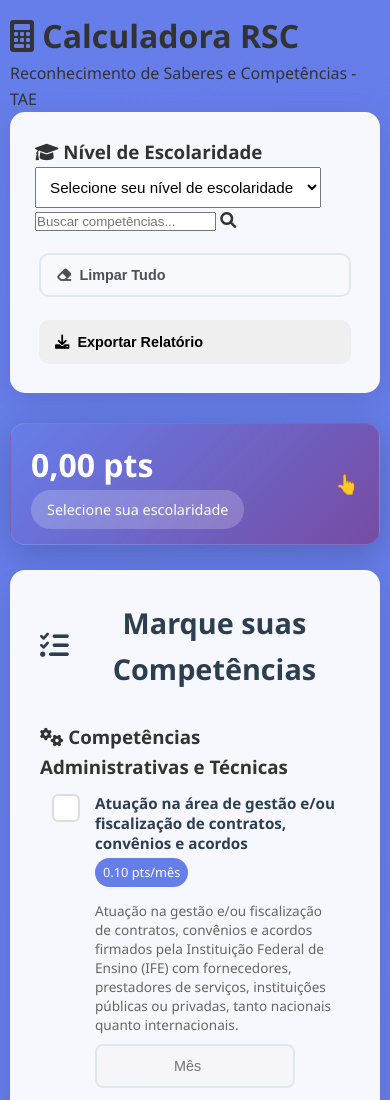
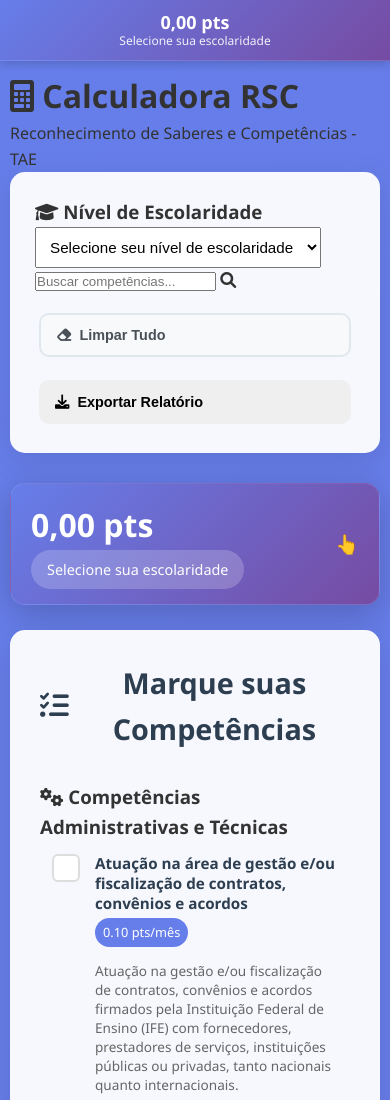
Before and after one commit to atsireopac/calculadora-rsc, a plain HTML site: page index.html in a window 390 px wide. Shown: the top 1100 px of the page. Drawn offline with nearby package versions, Linux system fonts and the light colour scheme.

Commit message:
Implementação de barra fixa de visualização de pontos em tela mobile

```diff
--- a/index.html
+++ b/index.html
@@ -9,6 +9,14 @@
 </head>
 <body>
     <div class="container">
+        <!-- Card de pontuação fixo no topo para mobile -->
+        <div class="mobile-top-score-card">
+            <div class="mobile-top-score-display">
+                <div class="mobile-top-score-points" id="mobile-top-total-pontos">0,00 pts</div>
+                <div class="mobile-top-score-level" id="mobile-top-nivel-atual">Sem nível</div>
+            </div>
+        </div>
+
         <header>
             <h1><i class="fas fa-calculator"></i> Calculadora RSC</h1>
             <p>Reconhecimento de Saberes e Competências - TAE</p>
--- a/script.js
+++ b/script.js
@@ -1023,6 +1023,20 @@ function atualizarResultadosMobile() {
         mobileBottomNivel.textContent = nivelAtual;
     }
 
+    // Atualizar card fixo no topo - pontos totais
+    const mobileTopPontos = document.getElementById('mobile-top-total-pontos');
+    if (mobileTopPontos) {
+        mobileTopPontos.textContent = `${pontosTruncados.toFixed(2).replace('.', ',')} pts`;
+    }
+
+    // Atualizar card fixo no topo - nível atual
+    const mobileTopNivel = document.getElementById('mobile-top-nivel-atual');
+    if (mobileTopNivel) {
+        const nivelAtualElement = document.getElementById('nivel-atual');
+        const nivelAtual = nivelAtualElement ? nivelAtualElement.textContent : 'Sem nível';
+        mobileTopNivel.textContent = nivelAtual;
+    }
+
     // Atualizar contagem de competências
     const mobileCompetenciasCount = document.getElementById('mobile-competencias-count');
     if (mobileCompetenciasCount) {
--- a/styles.css
+++ b/styles.css
@@ -869,9 +869,19 @@ body {
 
     body {
         margin: 0 !important;
-        padding: 0 !important;
+        padding: 60px 0 80px 0 !important;
         width: 100% !important;
         overflow-x: hidden !important;
+    }
+
+    /* Mostrar card fixo no topo para mobile */
+    .mobile-top-score-card {
+        display: block !important;
+    }
+
+    /* Ocultar painel fixo em mobile */
+    .resultado-panel-fixo {
+        display: none !important;
     }
 
     .main-content {
@@ -890,8 +900,46 @@ body {
 /* Ocultar elementos mobile por padrão */
 .mobile-action-buttons,
 .mobile-action-btn,
-.resultado-card-mobile {
+.resultado-card-mobile,
+.mobile-top-score-card {
     display: none;
+}
+
+/* Card de pontuação fixo no topo para mobile */
+.mobile-top-score-card {
+    position: fixed;
+    top: 0;
+    left: 0;
+    right: 0;
+    background: linear-gradient(135deg, #667eea 0%, #764ba2 100%);
+    color: white;
+    padding: 12px 20px;
+    box-shadow: 0 2px 10px rgba(0,0,0,0.2);
+    z-index: 1001;
+    backdrop-filter: blur(10px);
+    border-bottom: 1px solid rgba(255,255,255,0.1);
+}
+
+.mobile-top-score-display {
+    display: flex;
+    justify-content: center;
+    align-items: center;
+    flex-direction: column;
+    text-align: center;
+}
+
+.mobile-top-score-points {
+    font-size: 18px;
+    font-weight: bold;
+    margin: 0;
+    line-height: 1.2;
+}
+
+.mobile-top-score-level {
+    font-size: 12px;
+    opacity: 0.9;
+    margin: 0;
+    line-height: 1.2;
 }
 
 /* Media query específica para dispositivos maiores como Samsung Galaxy S20 Ultra */
@@ -911,9 +959,14 @@ body {
 
     body {
         margin: 0 !important;
-        padding: 0 0 80px 0 !important;
+        padding: 60px 0 80px 0 !important;
         width: 100% !important;
         overflow-x: hidden !important;
+    }
+
+    /* Mostrar card fixo no topo para mobile */
+    .mobile-top-score-card {
+        display: block !important;
     }
 
     .main-content {
```
